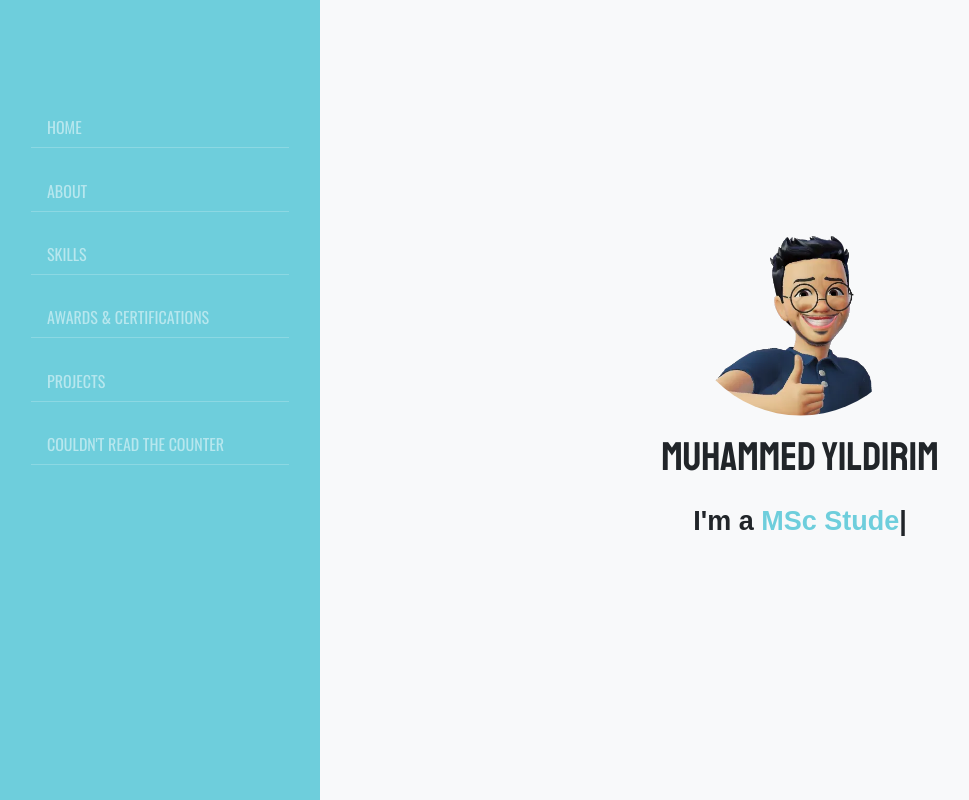
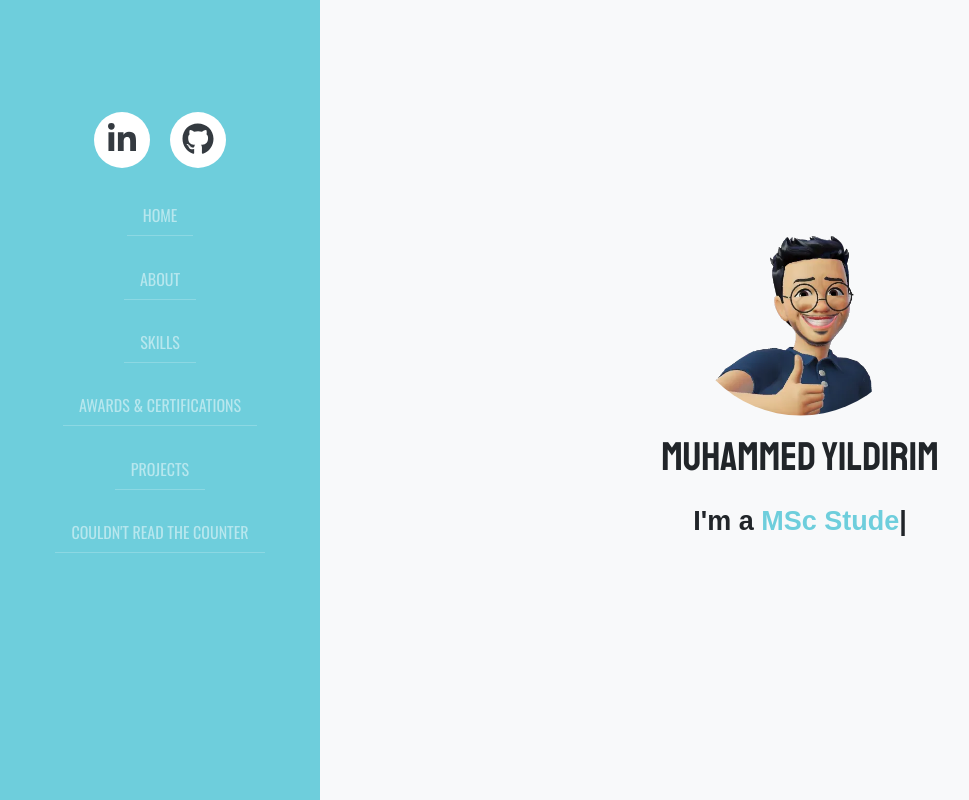
Before and after one commit to myldrm99/aws-cloud-resume-challenge, a plain HTML site: page website/index.html in a window 1280 px wide. Shown: the top 800 px of the page, without its empty margins (0-969 px from the left). Drawn offline with nearby package versions, Linux system fonts and the light colour scheme; no server answers; a web font is replaced by a local one.

Commit message:
commit v3

```diff
--- a/website/index.html
+++ b/website/index.html
@@ -24,19 +24,27 @@
         <div class="col-3 bgcolor-black">
             <nav class="primary-nav navbar-expand-md">
                 <div class="site-title text-center text-light py-5">
+                    <!-- Optional: Site title or logo here -->
                 </div>
-                    <div class="d-flex flex-column">
+                <div class="d-flex flex-column align-items-center">
+
+                    <!-- Social Icons -->
+                    <div class="social-icons my-3">
+                        <a href="https://www.linkedin.com/in/muhammed-yildirim-5b290618a/" target="_blank" class="mx-2">
+                            <i class="fab fa-linkedin-in fa-lg"></i> <!-- Consider adding fa-lg for larger icons -->
+                        </a>
+                        <a href="https://github.com/myldrm99" target="_blank" class="mx-2">
+                            <i class="fab fa-github fa-lg"></i>
+                        </a>
+                    </div>
+
+                    <!-- Navigation Links -->
                     <a href="#home" class="nav-item nav-link text-white-50 font-os font-size-16 active">Home</a>
-                        <a href="#about_me"
-                            class="nav-item nav-link text-white-50 font-os font-size-16 active">About</a>
-                        <a href="#skills"
-                            class="nav-item nav-link text-white-50 font-os font-size-16 active">Skills</a>
-                        <a href="#awards"
-                            class="nav-item nav-link text-white-50 font-os font-size-16 active">Awards &amp; Certifications</a>
-                        <a href="#projects"
-                            class="nav-item nav-link text-white-50 font-os font-size-16 active">Projects</a>
-                        <div class="counter-number nav-item nav-link text-white-50 font-os font-size-16 active">Couldn't
-                            read the counter</div>
+                    <a href="#about_me" class="nav-item nav-link text-white-50 font-os font-size-16 active">About</a>
+                    <a href="#skills" class="nav-item nav-link text-white-50 font-os font-size-16 active">Skills</a>
+                    <a href="#awards" class="nav-item nav-link text-white-50 font-os font-size-16 active">Awards & Certifications</a>
+                    <a href="#projects" class="nav-item nav-link text-white-50 font-os font-size-16 active">Projects</a>
+                    <div class="counter-number nav-item nav-link text-white-50 font-os font-size-16 active">Couldn't read the counter</div>
                 </div>
             </nav>
         </div>
@@ -44,6 +52,7 @@
     <button class="toggle-button"><span class="fas fa-bars fa-2x"></span></button>
 </header>
 <!-- #header area -->
+
 
     <main id="site-main">
         <div class="row m-0">
```
Lines whose indentation alone changed are shown as unchanged.
